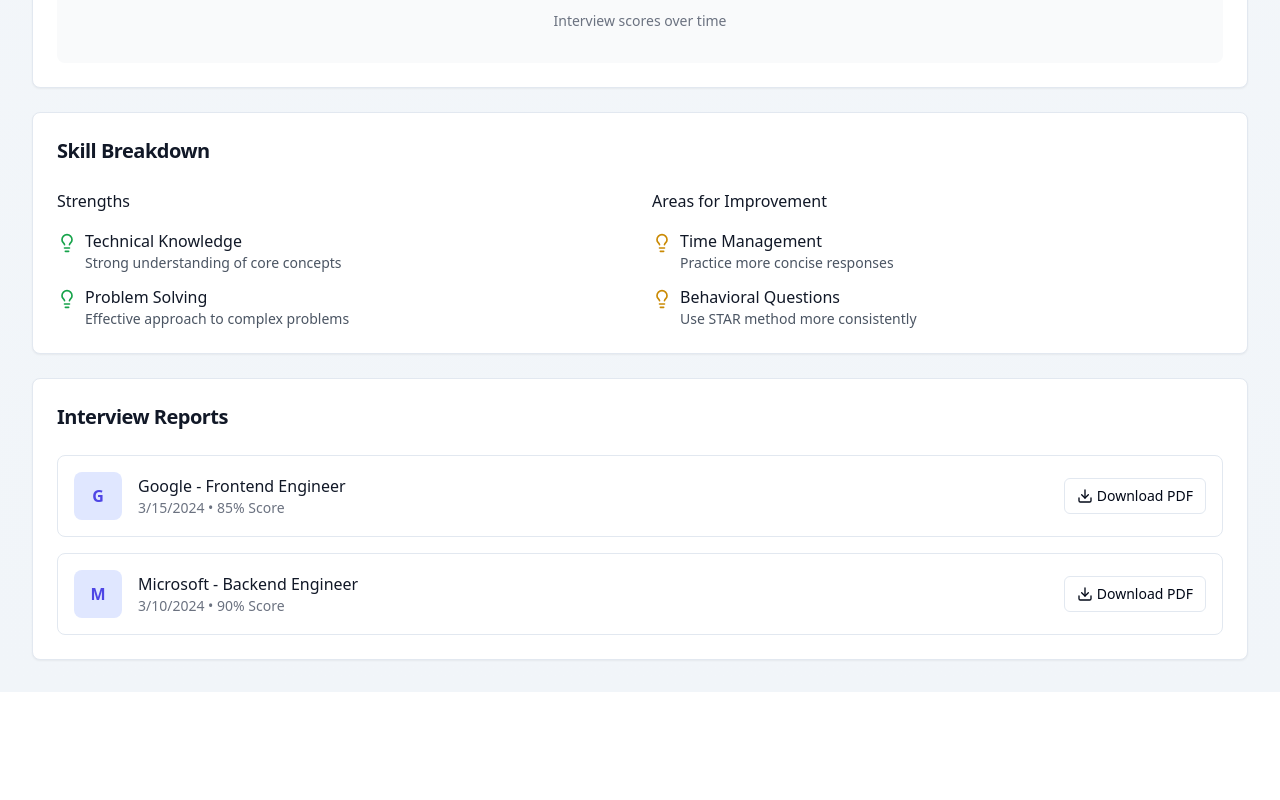
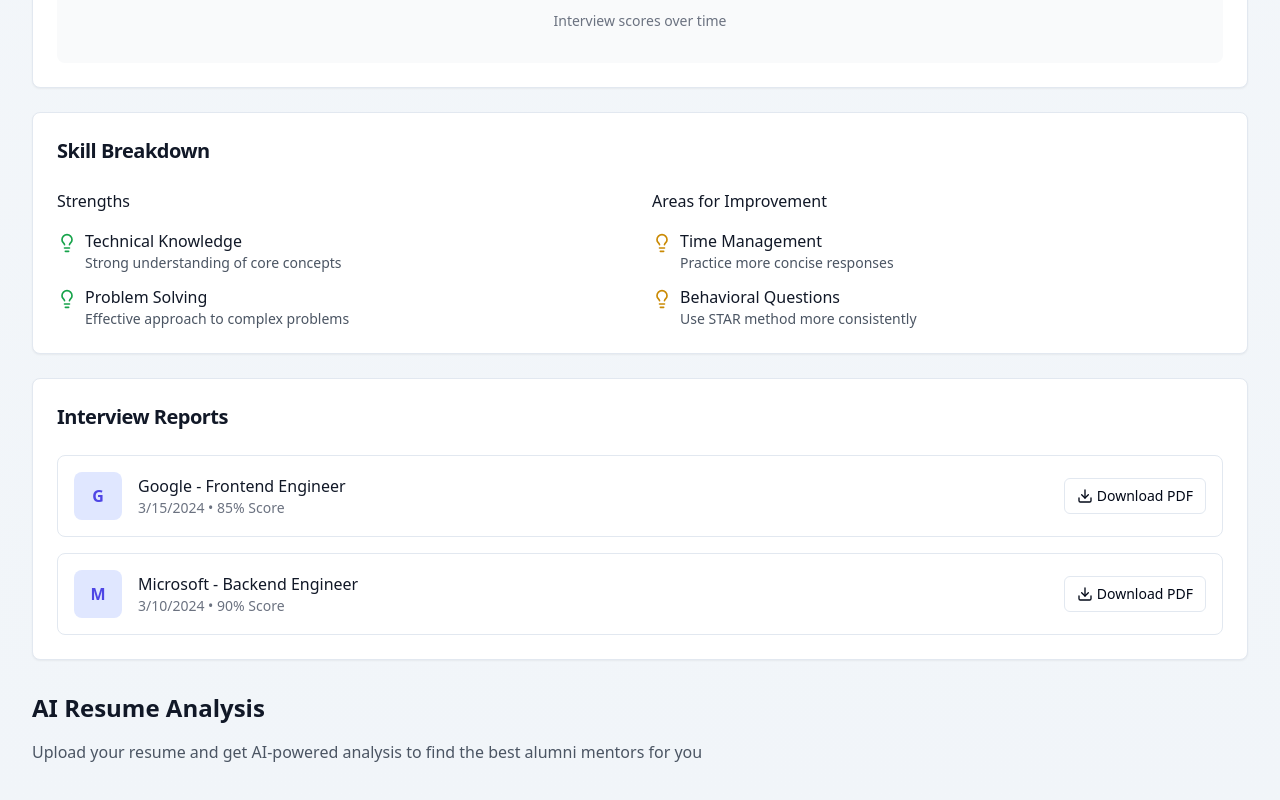
Before and after one commit to vivekpatil111/campus-connect, a React (Vite) app: page /student in a window 1280 px wide. Shown: the part 3589-4389 px from the top of the page. Before the commit the page ends 4281 px from the top, so only its background shows below. Built offline with nearby package versions, Linux system fonts and the light colour scheme; no server answers.

Commit message:
[dyad] wrote 2 file(s)

```diff
--- a/src/pages/student/InterviewSimulation.tsx
+++ b/src/pages/student/InterviewSimulation.tsx
@@ -12,6 +12,7 @@ import { InterviewStatusTracker } from "@/components/student/InterviewStatusTrac
 import { InterviewQuickStart } from "@/components/student/InterviewQuickStart";
 import { InterviewTips } from "@/components/student/InterviewTips";
 import { PerformanceAnalytics } from "@/components/student/PerformanceAnalytics";
+import { AIResumeBot } from "@/components/student/AIResumeBot";
 
 interface InterviewRound {
   id: string;
@@ -109,6 +110,15 @@ export default function InterviewSimulation() {
             reports={interviewReports}
             onDownloadReport={handleDownloadReport}
           />
+
+          {/* AI Resume Bot Section */}
+          <div className="mt-8">
+            <h2 className="text-2xl font-bold text-gray-900 mb-4">AI Resume Analysis</h2>
+            <p className="text-gray-600 mb-6">
+              Upload your resume and get AI-powered analysis to find the best alumni mentors for you
+            </p>
+            <AIResumeBot />
+          </div>
         </div>
       </main>
     </div>
--- a/src/pages/student/StudentDashboard.tsx
+++ b/src/pages/student/StudentDashboard.tsx
@@ -11,6 +11,7 @@ import { InterviewStatusTracker } from "@/components/student/InterviewStatusTrac
 import { InterviewQuickStart } from "@/components/student/InterviewQuickStart";
 import { InterviewTips } from "@/components/student/InterviewTips";
 import { PerformanceAnalytics } from "@/components/student/PerformanceAnalytics";
+import { AIResumeBot } from "@/components/student/AIResumeBot";
 
 export default function StudentDashboard() {
   const { user } = useAuth();
@@ -119,6 +120,15 @@ export default function StudentDashboard() {
             ]}
             onDownloadReport={(reportId) => console.log("Download report:", reportId)}
           />
+
+          {/* AI Resume Bot Section */}
+          <div className="mt-8">
+            <h2 className="text-2xl font-bold text-gray-900 mb-4">AI Resume Analysis</h2>
+            <p className="text-gray-600 mb-6">
+              Upload your resume and get AI-powered analysis to find the best alumni mentors for you
+            </p>
+            <AIResumeBot />
+          </div>
         </div>
       </main>
     </div>
```
